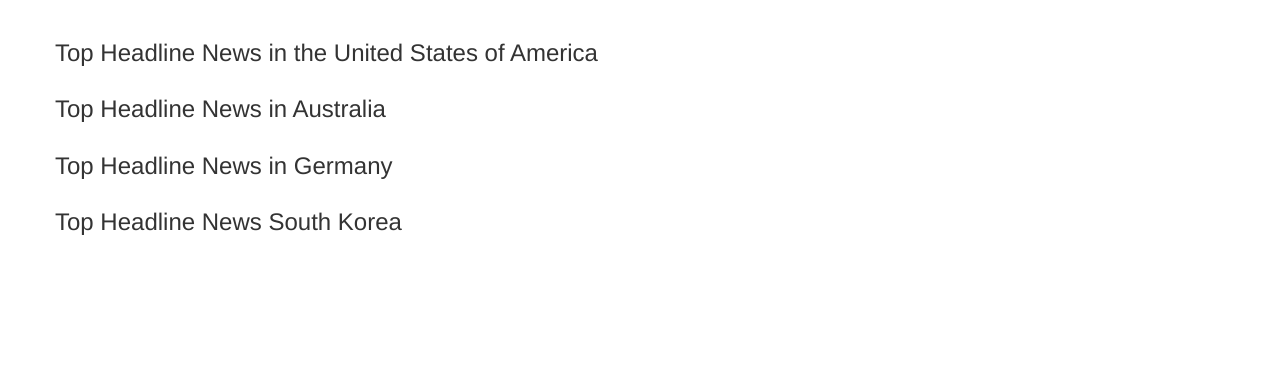
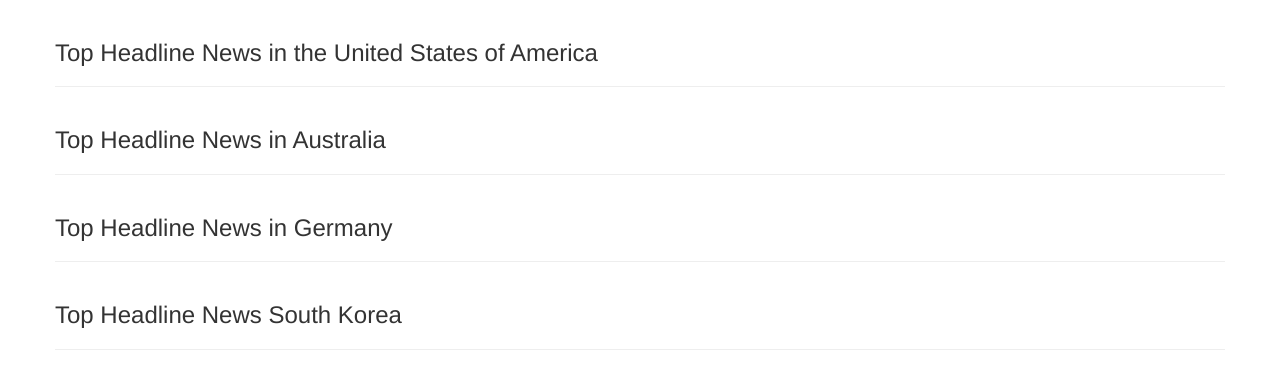
Before and after one commit to sami-mai/News-Highlights, a Flask app: template app/templates/index.html in a window 1280 px wide. Shown: the part 52-441 px from the top of the page. Run offline with Flask 2, Linux system fonts and the light colour scheme; the template is opened without the code that fills it, so the values that code supplies are empty; parts of the project's set-up code (start-up, migrations or seed data) failed here and were passed over; some libraries are stand-ins or nearby versions.

Commit message:
update template logic

```diff
--- a/app/templates/index.html
+++ b/app/templates/index.html
@@ -8,8 +8,8 @@
     <div class="row">
       <!-- US Top Headline News -->
       <h3> Top Headline News in the United States of America</h3>
-
-      <div>
+      <hr>
+      <div class="row">
         {{macro.displayNewsList(us_news)}}
       </div>
     </div>
@@ -17,8 +17,8 @@
     <div class="row">
       <!-- AU Top Headline News -->
       <h3> Top Headline News in Australia</h3>
-
-      <div>
+      <hr>
+      <div class="row">
         {{macro.displayNewsList(au_news)}}
       </div>
     </div>
@@ -26,8 +26,8 @@
     <div class="row">
       <!-- DE Top Headline News -->
       <h3> Top Headline News in Germany</h3>
-
-      <div>
+      <hr>
+      <div class="row">
         {{macro.displayNewsList(de_news)}}
       </div>
     </div>
@@ -35,8 +35,8 @@
     <div class="row">
       <!-- KR Top Headline News -->
       <h3> Top Headline News South Korea</h3>
-
-      <div>
+      <hr>
+      <div class="row">
         {{macro.displayNewsList(kr_news)}}
       </div>
     </div>
```
